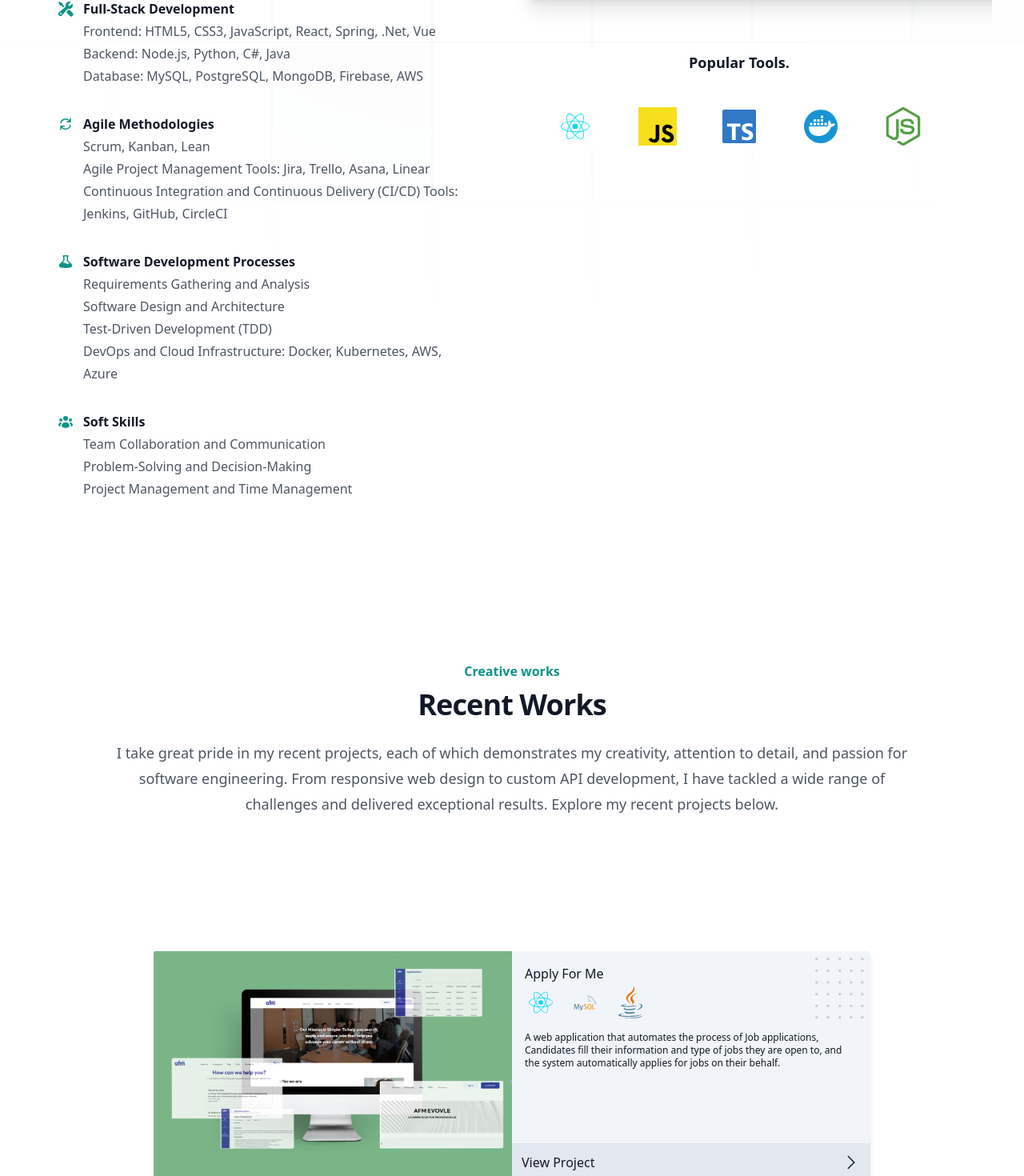
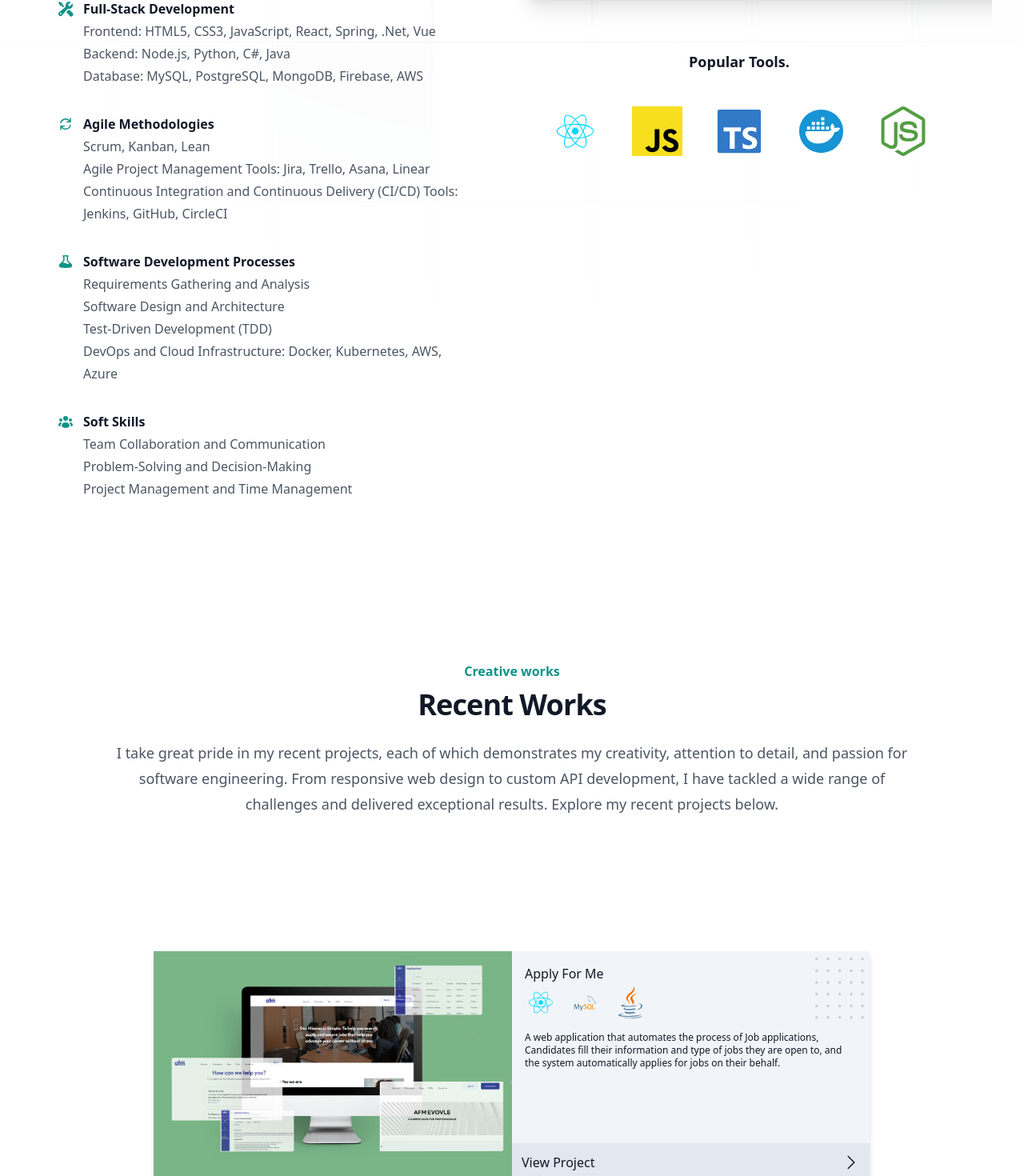
Before and after one commit to Kathalysth/portfolio-react-tailwind, a Next.js app: page / in a window 1280 px wide. Shown: the part 2197-3667 px from the top of the page at 80% size. Built offline with nearby package versions, Linux system fonts and the light colour scheme; a web font is replaced by a local one.

Commit message:
switched to image/next

```diff
--- a/components/Project/Projects.js
+++ b/components/Project/Projects.js
@@ -5,13 +5,18 @@ import RenderStack from "../RenderStack";
 const Projects = ({ project, number }) => {
   return (
     <li className="bg-slate-100 dark:bg-gray-700/[0.8] w-128 md:h-72 rounded shadow-md flex flex-col md:flex-row card text-gray-900 dark:text-gray-200">
-      <img
+      <div
         className={`${
           number % 2 === 0 ? "md:order-1" : "md:order-0"
-        } w-full md:w-1/2 h-full rounded-l-sm`}
-        src={project.background.src}
-        alt=""
-      />
+        } w-full md:w-1/2 md:h-full h-64 rounded-l-sm relative`}
+      >
+        <Image
+          src={project.background.src}
+          alt={`${project.title} screenshot`}
+          layout="fill"
+          objectFit="cover"
+        />
+      </div>
 
       <div className="relative w-full md:w-1/2 flex flex-col">
         <PatternShape />
--- a/components/Skills.js
+++ b/components/Skills.js
@@ -4,6 +4,7 @@ import {
   UserGroupIcon,
   ArrowPathIcon,
 } from "@heroicons/react/20/solid";
+import Image from "next/image";
 
 export default function Skills({ dark }) {
   return (
@@ -64,51 +65,66 @@ export default function Skills({ dark }) {
           </div>
         </div>
         <div className="-mt-12 -ml-12 p-12 lg:sticky lg:top-4 lg:col-start-2 lg:row-span-2 lg:row-start-1 lg:overflow-hidden">
-          <img
-            className="w-[48rem] max-w-none rounded-xl bg-gray-900 shadow-xl ring-1 ring-gray-400/10 sm:w-[57rem]"
+          <div className="relative w-[48rem] h-[32rem] max-w-none rounded-xl bg-gray-900 shadow-xl ring-1 ring-gray-400/10 sm:w-[57rem]">
+            <Image
+              className="rounded-xl"
               src={`/app-screenshot-${dark ? "light" : "dark"}.png`}
+              objectFit="cover"
+              layout="fill"
               alt=""
             />
+          </div>
+
           <div className="bg-white dark:bg-gray-900 mx-auto mt-8 md:mt-16 max-w-7xl px-6 lg:px-8">
             <h2 className="text-center text-lg font-semibold leading-8 text-gray-900 dark:text-gray-200">
               Popular Tools.
             </h2>
             <div className="mx-auto mt-10 grid max-w-lg grid-cols-4 items-center gap-x-8 gap-y-10 sm:max-w-xl sm:grid-cols-6 sm:gap-x-10 lg:mx-0 lg:max-w-none lg:grid-cols-5">
-              <img
-                className="col-span-2 max-h-12 w-full object-contain lg:col-span-1"
+              <div className="col-span-2 max-h-12 w-full lg:col-span-1 relative">
+                <Image
                   src="/svg/react-javascript-js-framework-facebook-svgrepo-com.svg"
                   alt="React"
+                  objectFit="cover"
                   width={158}
-                height={48}
+                  height={158}
                 />
-              <img
-                className="col-span-2 max-h-12 w-full object-contain lg:col-span-1"
+              </div>
+              <div className="col-span-2 max-h-12 w-full lg:col-span-1 relative">
+                <Image
                   src="/svg/javascript-svgrepo-com.svg"
                   alt="Javascript"
+                  objectFit="cover"
                   width={158}
-                height={48}
+                  height={158}
                 />
-              <img
-                className="col-span-2 max-h-12 w-full object-contain lg:col-span-1"
+              </div>
+              <div className="col-span-2 max-h-12 w-full lg:col-span-1 relative">
+                <Image
                   src="/svg/typescript-official-svgrepo-com.svg"
                   alt="Typescript"
+                  objectFit="cover"
                   width={158}
-                height={48}
+                  height={158}
                 />
-              <img
-                className="col-span-2 max-h-12 w-full object-contain sm:col-start-2 lg:col-span-1"
+              </div>
+              <div className="col-span-2 max-h-12 w-full lg:col-span-1 relative">
+                <Image
                   src="/svg/docker-svgrepo-com.svg"
                   alt="Docker"
+                  objectFit="cover"
                   width={158}
-                height={48}
+                  height={158}
                 />
-              <img
-                className="col-span-2 col-start-2 max-h-12 w-full object-contain sm:col-start-auto lg:col-span-1"
-                src="svg/nodejs-icon-svgrepo-com (1).svg"
+              </div>
+              <div className="col-span-2 max-h-12 w-full lg:col-span-1 relative">
+                <Image
+                  src="/svg/nodejs-icon-svgrepo-com (1).svg"
                   alt="Node"
+                  objectFit="cover"
                   width={158}
-                height={48}
+                  height={158}
                 />
+              </div>
             </div>
           </div>
         </div>
```
Lines whose indentation alone changed are shown as unchanged.
